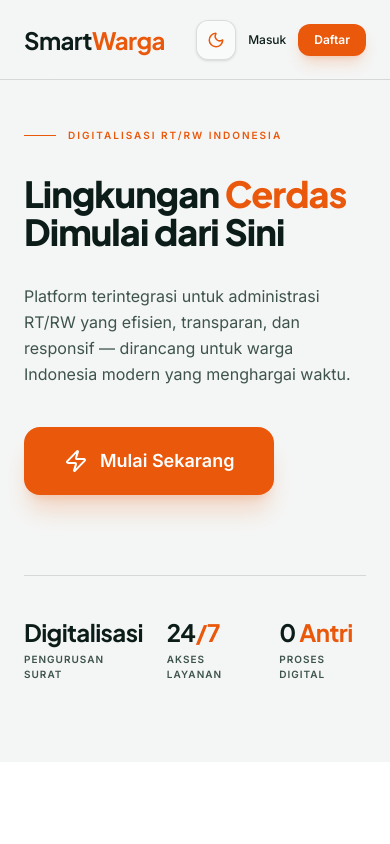
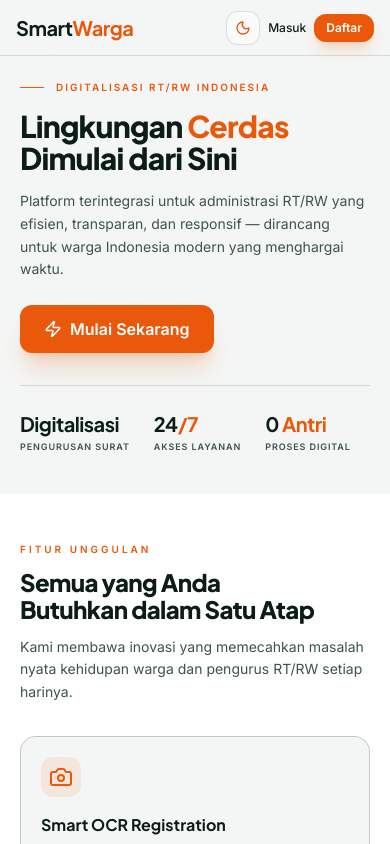
Before and after one commit to timsurrealedu/SmartWarga, a React (Vite) app: page / in a window 390 px wide. Shown: the top 844 px of the page. Built offline with nearby package versions, Linux system fonts and the light colour scheme.

Commit message:
ui changes

```diff
--- a/src/views/LandingView.tsx
+++ b/src/views/LandingView.tsx
@@ -17,30 +17,27 @@
   return (
     <div className="min-h-screen bg-canvas text-text-main overflow-x-hidden">
       {/* Navigation */}
-      <nav className="fixed top-0 left-0 right-0 z-50 flex items-center justify-between px-6 md:px-12 h-20 bg-canvas/80 backdrop-blur-xl border-b border-border-weak">
+      <nav className="fixed top-0 left-0 right-0 z-50 flex items-center justify-between px-4 md:px-12 h-14 md:h-20 bg-canvas/80 backdrop-blur-xl border-b border-border-weak">
         <div className="flex items-center gap-2">
-          <span className="font-serif-title text-2xl md:text-3xl font-bold tracking-tight">Smart<span className="text-accent">Warga</span></span>
+          <span className="font-serif-title text-xl md:text-3xl font-bold tracking-tight">Smart<span className="text-accent">Warga</span></span>
         </div>
-        <div className="flex items-center gap-3 md:gap-6">
-          {/* Theme Toggle Button */}
+        <div className="flex items-center gap-2 md:gap-6">
           <button
             onClick={() => setTheme(prev => prev === "light" ? "dark" : "light")}
-            className="p-2.5 rounded-xl bg-surface/50 border border-border-weak text-text-main hover:bg-surface hover:scale-105 active:scale-[0.98] transition-all cursor-pointer flex items-center justify-center shadow-sm"
+            className="p-2 md:p-2.5 rounded-xl bg-surface/50 border border-border-weak text-text-main hover:bg-surface transition-all cursor-pointer flex items-center justify-center"
             title={theme === "light" ? "Ganti ke Mode Gelap" : "Ganti ke Mode Terang"}
           >
-            {theme === "light" ? <Moon size={18} className="text-accent" /> : <Sun size={18} className="text-accent-light" />}
+            {theme === "light" ? <Moon size={16} className="text-accent" /> : <Sun size={16} className="text-accent-light" />}
           </button>
-
           <button
             onClick={onLoginUser || onLogin}
             className="text-xs md:text-sm font-medium hover:text-accent transition-colors cursor-pointer"
           >
             Masuk
           </button>
-
           <button
             onClick={onStart}
-            className="bg-accent text-white px-4 py-2 md:px-6 md:py-2.5 rounded-xl font-bold text-xs md:text-sm shadow-lg shadow-accent/20 hover:scale-105 active:scale-95 transition-all cursor-pointer"
+            className="bg-accent text-white px-3 py-1.5 md:px-6 md:py-2.5 rounded-xl font-bold text-xs md:text-sm shadow-lg shadow-accent/20 hover:scale-105 active:scale-95 transition-all cursor-pointer"
           >
             Daftar
           </button>
@@ -48,8 +45,7 @@
       </nav>
 
       {/* Hero Section */}
-      <section className="relative pt-32 pb-20 md:pt-48 md:pb-32 px-6 md:px-12">
-        {/* Background Accents */}
+      <section className="relative pt-20 pb-10 md:pt-48 md:pb-32 px-5 md:px-12">
         <div className="absolute top-0 right-0 w-[60%] h-full bg-radial-gradient from-accent/10 to-transparent pointer-events-none opacity-50" />
         <div className="absolute bottom-0 left-0 w-[40%] h-[60%] bg-radial-gradient from-primary/10 to-transparent pointer-events-none opacity-30" />
 
@@ -60,37 +56,39 @@
             transition={{ duration: 0.6 }}
             className="relative z-10"
           >
-            <div className="flex items-center gap-3 mb-8">
-              <div className="h-px w-8 bg-accent" />
+            <div className="flex items-center gap-3 mb-4 md:mb-8">
+              <div className="h-px w-6 md:w-8 bg-accent" />
               <span className="text-[10px] md:text-xs font-bold uppercase tracking-[0.2em] text-accent">Digitalisasi RT/RW Indonesia</span>
             </div>
-            <h1 className="font-display text-4xl md:text-7xl font-extrabold tracking-tight leading-[1.05] mb-8">
+            <h1 className="font-display text-3xl md:text-7xl font-extrabold tracking-tight leading-[1.05] mb-4 md:mb-8">
               Lingkungan <span className="text-accent font-extrabold">Cerdas</span> Dimulai dari Sini
             </h1>
-            <p className="text-text-muted text-base md:text-lg max-w-lg mb-10 leading-relaxed font-normal">
+            <p className="text-text-muted text-sm md:text-lg max-w-lg mb-6 md:mb-10 leading-relaxed font-normal">
               Platform terintegrasi untuk administrasi RT/RW yang efisien, transparan, dan responsif — dirancang untuk warga Indonesia modern yang menghargai waktu.
             </p>
-            <div className="flex flex-wrap gap-4">
+            <div className="flex flex-wrap gap-3">
               <button
                 onClick={onStart}
-                className="bg-accent text-white px-10 py-5 rounded-2xl font-bold text-lg flex items-center gap-3 shadow-xl shadow-accent/20 hover:bg-accent-light hover:-translate-y-1 transition-all cursor-pointer"
+                className="bg-accent text-white px-6 py-3 md:px-10 md:py-5 rounded-xl md:rounded-2xl font-bold text-base md:text-lg flex items-center gap-2 md:gap-3 shadow-xl shadow-accent/20 hover:bg-accent-light hover:-translate-y-1 transition-all cursor-pointer"
               >
-                <Zap size={24} /> Mulai Sekarang
+                <Zap size={18} className="md:hidden" />
+                <Zap size={24} className="hidden md:block" />
+                Mulai Sekarang
               </button>
             </div>
 
-            <div className="mt-20 flex gap-6 md:gap-16 border-t border-border-weak pt-10">
+            <div className="mt-8 md:mt-20 flex gap-6 md:gap-16 border-t border-border-weak pt-6 md:pt-10">
               <div>
-                <div className="font-display text-2xl md:text-3xl font-bold mb-1 tracking-tight">Digitalisasi</div>
-                <div className="text-[10px] md:text-xs uppercase font-bold tracking-widest text-text-muted">Pengurusan Surat</div>
+                <div className="font-display text-xl md:text-3xl font-bold mb-0.5 md:mb-1 tracking-tight">Digitalisasi</div>
+                <div className="text-[9px] md:text-xs uppercase font-bold tracking-widest text-text-muted">Pengurusan Surat</div>
               </div>
               <div>
-                <div className="font-display text-2xl md:text-3xl font-bold mb-1 tracking-tight">24<span className="text-accent">/7</span></div>
-                <div className="text-[10px] md:text-xs uppercase font-bold tracking-widest text-text-muted">Akses Layanan</div>
+                <div className="font-display text-xl md:text-3xl font-bold mb-0.5 md:mb-1 tracking-tight">24<span className="text-accent">/7</span></div>
+                <div className="text-[9px] md:text-xs uppercase font-bold tracking-widest text-text-muted">Akses Layanan</div>
               </div>
               <div>
-                <div className="font-display text-2xl md:text-3xl font-bold mb-1 tracking-tight">0<span className="text-accent"> Antri</span></div>
-                <div className="text-[10px] md:text-xs uppercase font-bold tracking-widest text-text-muted">Proses Digital</div>
+                <div className="font-display text-xl md:text-3xl font-bold mb-0.5 md:mb-1 tracking-tight">0<span className="text-accent"> Antri</span></div>
+                <div className="text-[9px] md:text-xs uppercase font-bold tracking-widest text-text-muted">Proses Digital</div>
               </div>
             </div>
           </motion.div>
@@ -101,7 +99,7 @@
             transition={{ duration: 0.8, delay: 0.2 }}
             className="hidden lg:block relative"
           >
-            <div className="relative z-10 bg-surface/30 backdrop-blur-sm border border-border-strong rounded-[2.5rem] p-4 p-8 shadow-2xl">
+            <div className="relative z-10 bg-surface/30 backdrop-blur-sm border border-border-strong rounded-[2.5rem] p-8 shadow-2xl">
                <div className="bg-canvas border border-border-weak rounded-[1.5rem] overflow-hidden aspect-[4/5] relative">
                   <div className="absolute inset-0 bg-gradient-to-br from-primary/20 via-transparent to-accent/10" />
                   <div className="absolute top-8 left-8 right-8">
@@ -121,7 +119,6 @@
                   </div>
                </div>
             </div>
-            {/* Decorative circles */}
             <div className="absolute -top-12 -right-12 w-64 h-64 bg-accent/10 rounded-full blur-3xl" />
             <div className="absolute -bottom-16 -left-16 w-80 h-80 bg-primary/10 rounded-full blur-3xl" />
           </motion.div>
@@ -129,17 +126,17 @@
       </section>
 
       {/* Features Section */}
-      <section className="py-24 md:py-32 bg-sidebar relative overflow-hidden">
-        <div className="max-w-7xl mx-auto px-6 md:px-12">
-          <div className="mb-16 md:mb-24 max-w-2xl">
-            <div className="text-[10px] md:text-xs font-bold uppercase tracking-[0.3em] text-accent mb-4">Fitur Unggulan</div>
-            <h2 className="font-display text-3xl md:text-5xl font-extrabold tracking-tight leading-[1.15] mb-6">Semua yang Anda <br/> Butuhkan dalam Satu Atap</h2>
-            <p className="text-text-muted text-base md:text-lg leading-relaxed font-normal">
+      <section className="py-12 md:py-32 bg-sidebar relative overflow-hidden">
+        <div className="max-w-7xl mx-auto px-5 md:px-12">
+          <div className="mb-8 md:mb-24 max-w-2xl">
+            <div className="text-[10px] md:text-xs font-bold uppercase tracking-[0.3em] text-accent mb-3 md:mb-4">Fitur Unggulan</div>
+            <h2 className="font-display text-2xl md:text-5xl font-extrabold tracking-tight leading-[1.15] mb-3 md:mb-6">Semua yang Anda <br/> Butuhkan dalam Satu Atap</h2>
+            <p className="text-text-muted text-sm md:text-lg leading-relaxed font-normal">
               Kami membawa inovasi yang memecahkan masalah nyata kehidupan warga dan pengurus RT/RW setiap harinya.
             </p>
           </div>
 
-          <div className="grid md:grid-cols-2 lg:grid-cols-3 gap-0.5 bg-border-weak border border-border-weak rounded-[2rem] overflow-hidden">
+          <div className="grid md:grid-cols-2 lg:grid-cols-3 gap-0.5 bg-border-weak border border-border-weak rounded-2xl md:rounded-[2rem] overflow-hidden">
             <FeatureCard
               icon={<Camera />}
               title="Smart OCR Registration"
@@ -175,16 +172,16 @@
       </section>
 
       {/* Final CTA */}
-      <section className="py-24 md:py-40 px-6 md:px-12 text-center relative border-t border-border-weak">
+      <section className="py-14 md:py-40 px-5 md:px-12 text-center relative border-t border-border-weak">
         <div className="max-w-3xl mx-auto">
-          <div className="inline-block px-4 py-2 bg-accent/10 rounded-full text-accent text-[10px] font-bold uppercase tracking-widest mb-8">Ready to start?</div>
-          <h2 className="font-display text-3xl md:text-6xl font-extrabold tracking-tight leading-[1.15] mb-10">Wujudkan RT/RW yang Lebih Modern & <span className="text-accent font-extrabold">Terpercaya</span></h2>
-          <p className="text-text-muted text-base md:text-lg mb-12 max-w-xl mx-auto font-normal leading-relaxed">
+          <div className="inline-block px-3 py-1.5 md:px-4 md:py-2 bg-accent/10 rounded-full text-accent text-[10px] font-bold uppercase tracking-widest mb-5 md:mb-8">Ready to start?</div>
+          <h2 className="font-display text-2xl md:text-6xl font-extrabold tracking-tight leading-[1.15] mb-4 md:mb-10">Wujudkan RT/RW yang Lebih Modern & <span className="text-accent font-extrabold">Terpercaya</span></h2>
+          <p className="text-text-muted text-sm md:text-lg mb-6 md:mb-12 max-w-xl mx-auto font-normal leading-relaxed">
             Bergabunglah dengan ribuan lingkungan yang sudah menggunakan SmartWarga untuk kehidupan bertetangga yang lebih baik.
           </p>
           <button
             onClick={onStart}
-            className="bg-accent text-white px-12 py-5 rounded-2xl font-bold text-lg shadow-2xl shadow-accent/20 hover:bg-accent-light hover:scale-105 transition-all cursor-pointer"
+            className="bg-accent text-white px-8 py-3 md:px-12 md:py-5 rounded-xl md:rounded-2xl font-bold text-base md:text-lg shadow-2xl shadow-accent/20 hover:bg-accent-light hover:scale-105 transition-all cursor-pointer"
           >
             Daftar — Gratis
           </button>
@@ -192,8 +189,8 @@
       </section>
 
       {/* Footer */}
-      <footer className="py-12 border-t border-border-weak px-6 md:px-12">
-        <div className="max-w-7xl mx-auto flex flex-col md:flex-row justify-between items-center gap-6">
+      <footer className="py-8 md:py-12 border-t border-border-weak px-5 md:px-12">
+        <div className="max-w-7xl mx-auto flex flex-col md:flex-row justify-between items-center gap-4 md:gap-6">
           <div className="flex items-center gap-2">
             <span className="font-serif-title text-xl font-semibold tracking-tight">Smart<span className="text-accent">Warga</span></span>
           </div>
@@ -205,11 +202,11 @@
 };
 
 const FeatureCard = ({ icon, title, description }: { icon: React.ReactNode, title: string, description: string }) => (
-  <div className="group bg-canvas p-10 md:p-12 hover:bg-surface-hover transition-all duration-500">
-    <div className="w-14 h-14 bg-accent/10 text-accent rounded-2xl flex items-center justify-center mb-8 group-hover:scale-110 group-hover:bg-accent group-hover:text-text-main transition-all duration-500">
+  <div className="group bg-canvas p-5 md:p-10 hover:bg-surface-hover transition-all duration-500">
+    <div className="w-10 h-10 md:w-14 md:h-14 bg-accent/10 text-accent rounded-xl md:rounded-2xl flex items-center justify-center mb-4 md:mb-8 group-hover:scale-110 group-hover:bg-accent group-hover:text-text-main transition-all duration-500">
       {icon}
     </div>
-    <h3 className="font-display text-xl font-bold mb-3 text-text-main group-hover:text-accent transition-colors duration-500">{title}</h3>
+    <h3 className="font-display text-base md:text-xl font-bold mb-2 md:mb-3 text-text-main group-hover:text-accent transition-colors duration-500">{title}</h3>
     <p className="text-text-muted text-sm leading-relaxed font-normal">{description}</p>
   </div>
 );
```
Also changed, not shown: src/views/UserDashboard.tsx (+6 -6 lines).
